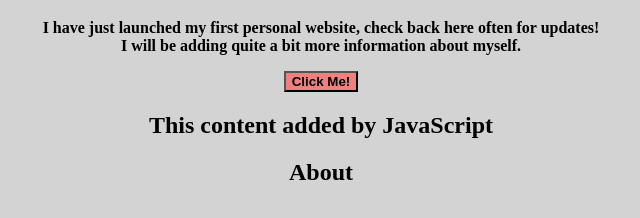
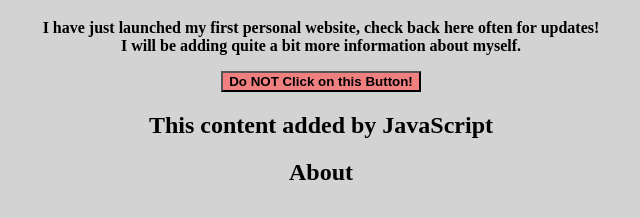
Before and after one commit to rafnicholson/first-bio-website, a plain HTML site: page index.html in a window 1280 px wide. Shown: the part 356-574 px from the top of the page, without its empty margins (319-959 px from the left). Drawn offline with Linux system fonts and the light colour scheme.

Commit message:
Edit button syntax in html

```diff
--- a/index.html
+++ b/index.html
@@ -12,7 +12,7 @@
             I will be adding quite a bit more information about myself.</p>
 
         <div>
-            <input id="button" type="button" value="Click Me!" />
+            <input id="button" type="button" value="Do NOT Click on this Button!" />
         </div>
 
         <script type="text/javascript" src="./script.js"></script>
```
